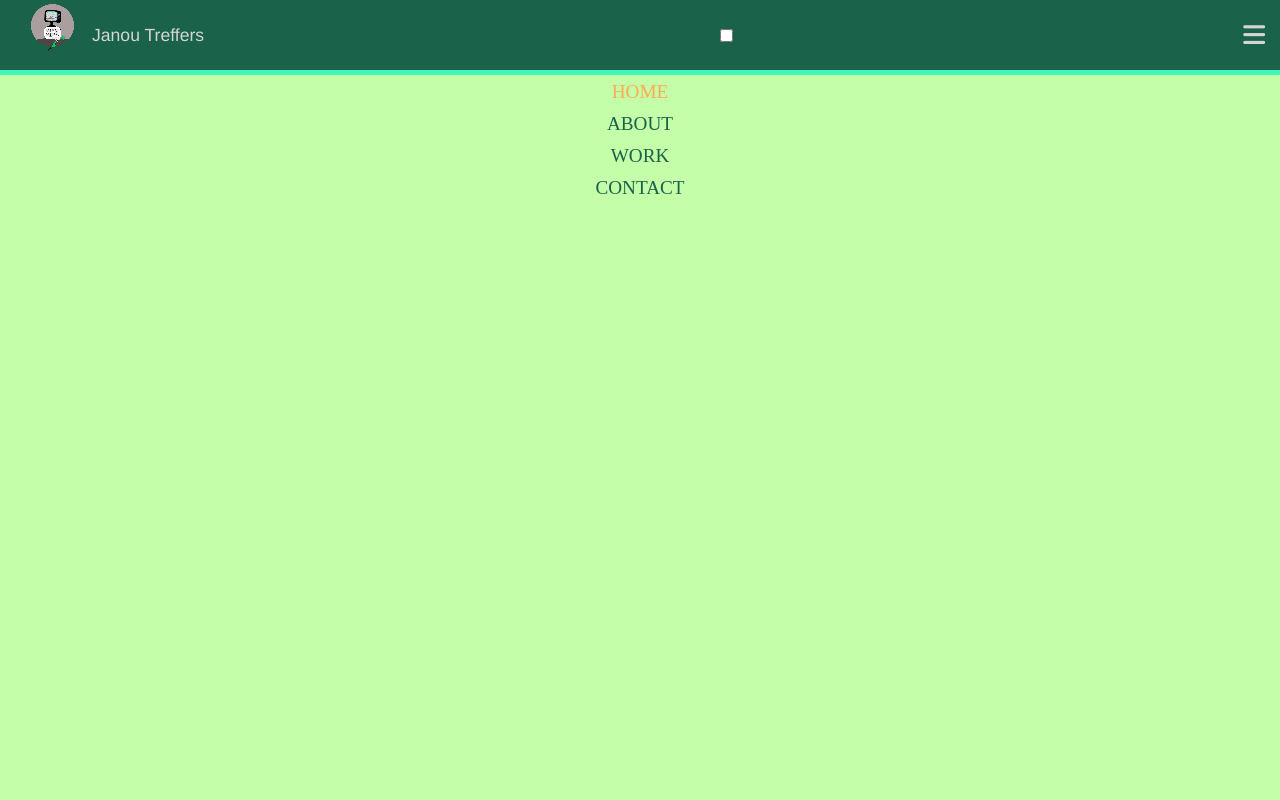
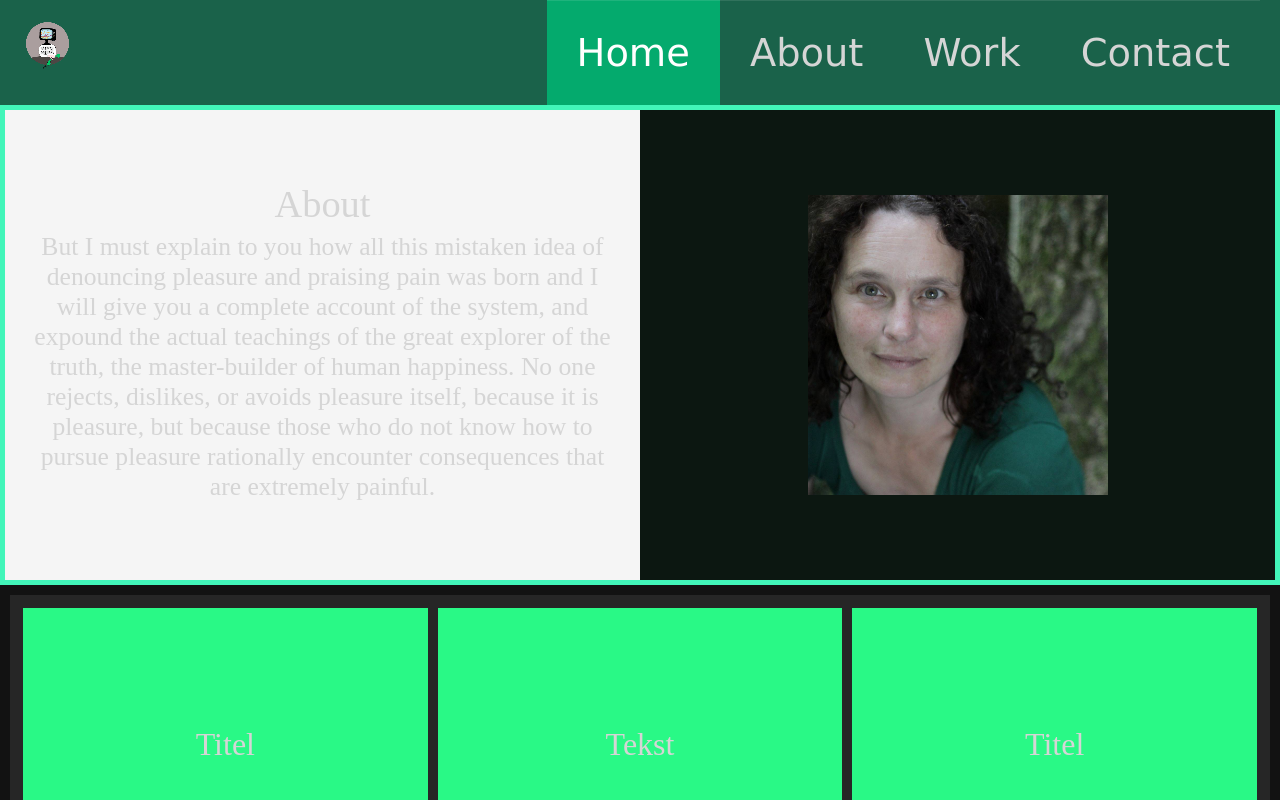
Before and after one commit to Schoorsteenveger/portfolio, a plain HTML site: page index.html in a window 1280 px wide. Shown: the top 800 px of the page. Drawn offline with Linux system fonts and the light colour scheme; a web font is replaced by a local one.

Commit message:
Add styling menu

```diff
--- a/SCSS/_basis.scss
+++ b/SCSS/_basis.scss
@@ -9,6 +9,7 @@
 
 html {
     height: 100%;
+    scroll-behavior: smooth;
 }
 
 body {
@@ -45,7 +46,7 @@ p {
     margin: 5px;
     text-align: center;
     align-items: center;
-    flex: 1 3 33%;
+    flex: 1 3 50%;
     font-size: 1.6rem;
     margin: 0;
     p {
@@ -54,7 +55,7 @@ p {
 }
 
 .tile-bg {
-    background-color: $background-color-mid;
+    background-color: whitesmoke;
     flex-direction: column;
 }
 
@@ -90,7 +91,7 @@ p {
 
 /* portfolio grid */
 
-.section-portfolio, .section-contact {
+.section-portfolio {
     display: flex;
     width: 100%;
     height: 600px;
@@ -103,8 +104,12 @@ p {
 
 /* Contact*/
 .section-contact {
+    display: flex;
     background: #4287f5;
-    justify-content: flex-start;
+    justify-content: center;
+    align-items: center;
+    flex-direction: column;
+    height: 10vh;
 }
 
 .container-portfolio {
--- a/SCSS/_mediaqueries.scss
+++ b/SCSS/_mediaqueries.scss
@@ -7,6 +7,53 @@
         font-size: 1rem;
     }
     .img-bg {
-        flex: 1 1 10%
+        flex: 1 1 10%;
     }
 }
+
+
+@media screen and (min-width:700px){
+    .header {
+        display: flex;
+        flex-direction: row;
+        justify-content: space-between;
+        align-items: center;
+        font-family:Verdana, Geneva, Tahoma, sans-serif;
+    }
+}
+
+@media screen and (max-width:992px){
+    .hamburger,
+    .toggle-menu {
+        display: block;
+    }
+
+    .header {
+        padding: 25px 20px;
+
+    }
+    .menu {
+        justify-content: start;
+        flex-direction: column;
+        align-items: center;
+        position: fixed;
+        top: 0;
+        right: -100%;
+        background-color: $primary-color;
+        width: 100%;
+        height: 100%;
+        padding-top: 10vh;
+    }
+}
+
+/* Desktop media queries */
+
+@media screen and (min-width:993px) {
+    .hamburger,
+    .toggle-menu {
+        display: none;
+    }
+    .header {
+        color: turquoise;
+    }
+}
--- a/SCSS/_navigation.scss
+++ b/SCSS/_navigation.scss
@@ -2,95 +2,130 @@
 @import "./variables";
 
 /* Mobile first*/
+/* navigation */
 
-header {
+.header {
     display: flex;
     justify-content: center;
     align-items: center;
     flex-direction: column;
-    margin: 0;
+    position: relative;
+    width: 100%;
     text-decoration: none;
     list-style: none;
-    background-color: $button-color;
-    color: $font-color;
-    font-family: $body-font;
+    background: $section-donkergroen;
+    padding: 0 20px;
+    font-family:Verdana, Geneva, Tahoma, sans-serif;
+    font-size: 0.5rem;
 }
 
-/* nav */
-
-nav ul {
-    list-style: none;
+.logo a {
+    display: block;
+}
+.logo a img {
+    display: block;
+    width: 100%;
+}
+ .navigation {
+     display: flex;
+     justify-content: space-between;
+     align-items: center;
 }
 
-nav {
-    height: 70px;
-    width: 100%;
-    background-color:$section-donkergroen;
+.menu {
     display: flex;
-    justify-content: space-between;
+    justify-content: center;
+    flex-direction: row;
     align-items: center;
+    z-index: 1;
+    transition: 0.5s;
 }
 
-.logo-container {
-    display: flex;
-    width: auto;
-    margin: 0;
-    align-items: center;
+.menu li {
+    list-style-type: none;
 }
 
-img.logo {
-    margin-left:25px;
-
+.menu li a {
+    color: $font-color;
+    text-decoration: none;
+    display: block;
+    padding: 40px 15px;
+    font-size: 1.1rem;
 }
 
-.logo-txt {
-    font-size: 1.1rem;
-    padding: 10px;
-    font-weight: 400;
-    color: $font-color;
-    font-family: 'Franklin Gothic Medium', 'Arial Narrow', Arial, sans-serif;
+.menu a.active {
+    background-color: #04AA6D;
+    color: white;
+  }
+
+.menu a:hover:not(.active) {
+    background-color: rgb(176, 3, 69);
+    color: white;
 }
 
-.nav-list {
-    width: 100%;
-    background: rgb(197, 254, 169);
-    height: 100vh;
-    position:fixed;
-    top: 75px;
-    left:0;
-    text-align: center;
-    font-family: $font-header;
-    transition: all .5s;
+.hamburger {
+    position: relative;
+    width: 30px;
+    height: 4px;
+    background: $font-color;
+    border-radius: 10px;
+    cursor: pointer;
+    z-index: 2;
+    transition: 0.3s;
 }
 
-.nav-list li {
-    opacity: 1;
-    line-height: 30px;
-    transition: all .5s;
+.hamburger::before,
+.hamburger::after {
+    content: "";
+    position: absolute;
+    height: 4px;
+    right: 0;
+    background-color:$font-color;
+    border-radius: 10px;
+    transition: 0.3s;
+}
+.hamburger::before {
+    top: -10px;
+    width: 30px;
 }
 
-.nav-list li a {
-    color:$section-donkergroen;
-    font-size: 1.2rem;
-    text-transform: uppercase;
-    font-family: $font-header;
-    text-decoration: none;
-    align-items: center;
+.hamburger::after {
+    top: 10px;
+    width: 30px;
 }
 
-.nav-list li a.active, .nav-list li a:hover {
-    color: rgb(255, 169, 77);
+.toggle-menu {
+    position: absolute;
+    width: 30px;
+    height: 100%;
+    z-index: 3;
     cursor: pointer;
+    opacity: 0;
 }
 
-.hamburger-btn {
-    display: flex;
-    font-size: 25px;
-    padding:5px;
-    margin-right: 10px;
-    float: right;
+.navigation input:checked ~ .hamburger {
+    background: transparent;
+}
+.navigation input:checked ~ .hamburger::before {
+    top:0;
+    transform: rotate(-45deg);
+    width:30px;
 }
 
-#check :checked ~ .nav-list {
-    display:none;
+.navigation input:checked ~ .menu {
+    right:0;
 }
+
+.navigation input:checked ~ .hamburger::after {
+    top:0;
+    transform: rotate(-45deg);
+    width:30px;
+}
+
+.menu li a,
+.menu li a:hover {
+    padding: 30px;
+    font-size: 2.4rem;
+    box-shadow: 0 1px 0 rgba(255,255,255,0.1)
+    inset;
+}
--- a/SCSS/_variables.scss
+++ b/SCSS/_variables.scss
@@ -3,4 +3,4 @@
 $body-font: "Roboto', sans-serif";
 /* Image size */
 $image-size: 300px;
-$font-size: 10px;
+$font-size: 65%;
--- a/index.html
+++ b/index.html
@@ -17,23 +17,25 @@
 
 <body>
     <main class="main-homepage">
-        <header>
-            <nav>
-                <div class="logo-container">
-                    <img class="logo" src="/IMG/logo_hertz_80.png">
-                    <label class="logo-txt">Janou Treffers</label>
-                </div>
-                <input type="checkbox" id="check">
-                <label for="check" class="hamburger-btn">
-                    <i class="fas fa-bars"></i>
-                    <ul class="nav-list">
-                        <li><a class="active" href="home.html">Home</a></li>
-                        <li><a href="#about">About</a></li>
-                        <li><a href="#work">Work</a></li>
-                        <li><a href="#">Contact</a></li>
-                    </ul>
+        <header class="header">
 
-            </nav>
+            <div class="logo">
+                <a href="#">
+                    <img src="/IMG/logo_hertz_80.png" alt="logo-hertz">
+                </a>
+            </div>
+            <div class="navigation">
+                <input type="checkbox" class="toggle-menu">
+                <div class="hamburger"></div>
+
+                <ul class="menu">
+                    <li><a class="active" href="index.html">Home</a></li>
+                    <li><a href="#about">About</a></li>
+                    <li><a href="#work">Work</a></li>
+                    <li><a href="#contact">Contact</a></li>
+                </ul>
+            </div>
+
         </header>
         <section class="section-about-mb" id="about">
 
```
Also changed, not shown: CSS/main.css, 1 other file.
